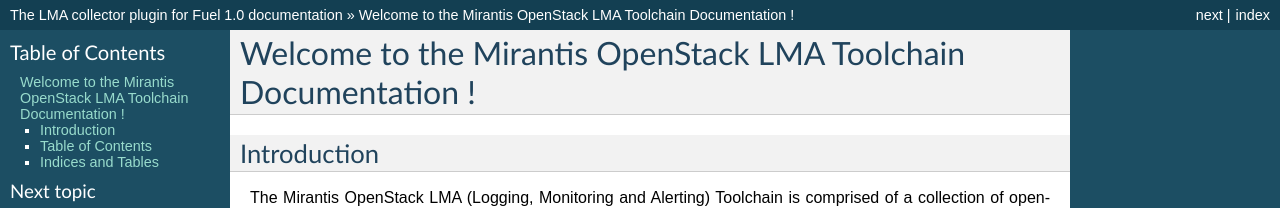
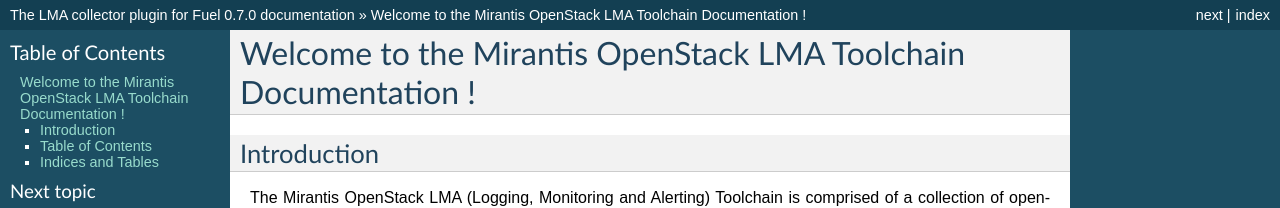
Before and after one commit to openstack-archive/fuel-plugin-lma-collector, a Sphinx documentation site: the page built from doc/source/index.rst, in a window 1280 px wide and 900 px high. Shown: the top 208 px of the window. Built offline with Sphinx 7.4.7, drawn with Linux system fonts in a browser that asks for light colours; some of the changed text lies outside the part shown.

Commit message:
Fix the version number in the documentation
Change-Id: Ic9666690e3d10d7fcd25b010adc6c9eeac4045e2

```diff
--- a/doc/source/conf.py
+++ b/doc/source/conf.py
@@ -51,9 +51,9 @@
 # built documents.
 #
 # The short X.Y version.
-version = '1.0'
+version = '0.7'
 # The full version, including alpha/beta/rc tags.
-release = '1.0'
+release = '0.7.0'
 
 # The language for content autogenerated by Sphinx. Refer to documentation
 # for a list of supported languages.
```
